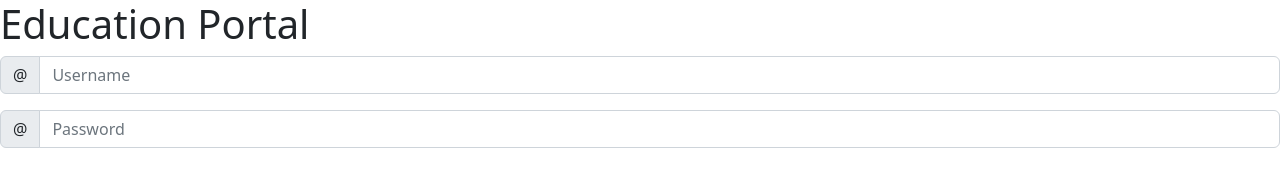
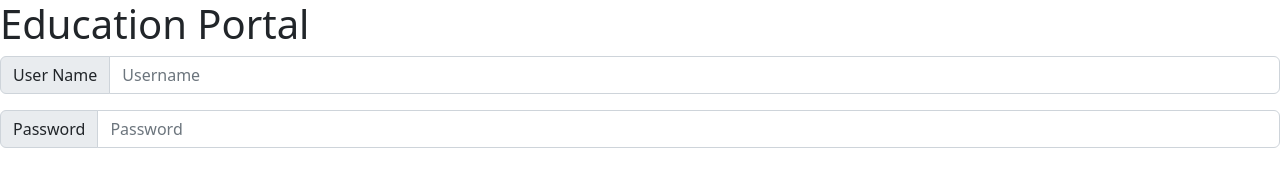
Before and after one commit to MohammedFarhan1036/hlt_internship, a plain HTML site: page index.html in a window 1280 px wide. Drawn offline with nearby package versions, Linux system fonts and the light colour scheme.

Commit message:
commit 1

```diff
--- a/index.html
+++ b/index.html
@@ -9,11 +9,11 @@
   <body>
   <h1>Education Portal</h1>
   <div class="input-group mb-3">
-  <span class="input-group-text" id="basic-addon1">@</span>
+  <span class="input-group-text" id="basic-addon1">User Name</span>
   <input type="text" class="form-control" placeholder="Username" aria-label="Username" aria-describedby="basic-addon1">
 </div>
 <div class="input-group mb-3">
-  <span class="input-group-text" id="basic-addon1">@</span>
+  <span class="input-group-text" id="basic-addon1">Password</span>
   <input type="text" class="form-control" placeholder="Password" aria-label="Password" aria-describedby="basic-addon1">
 </div>
 
```
